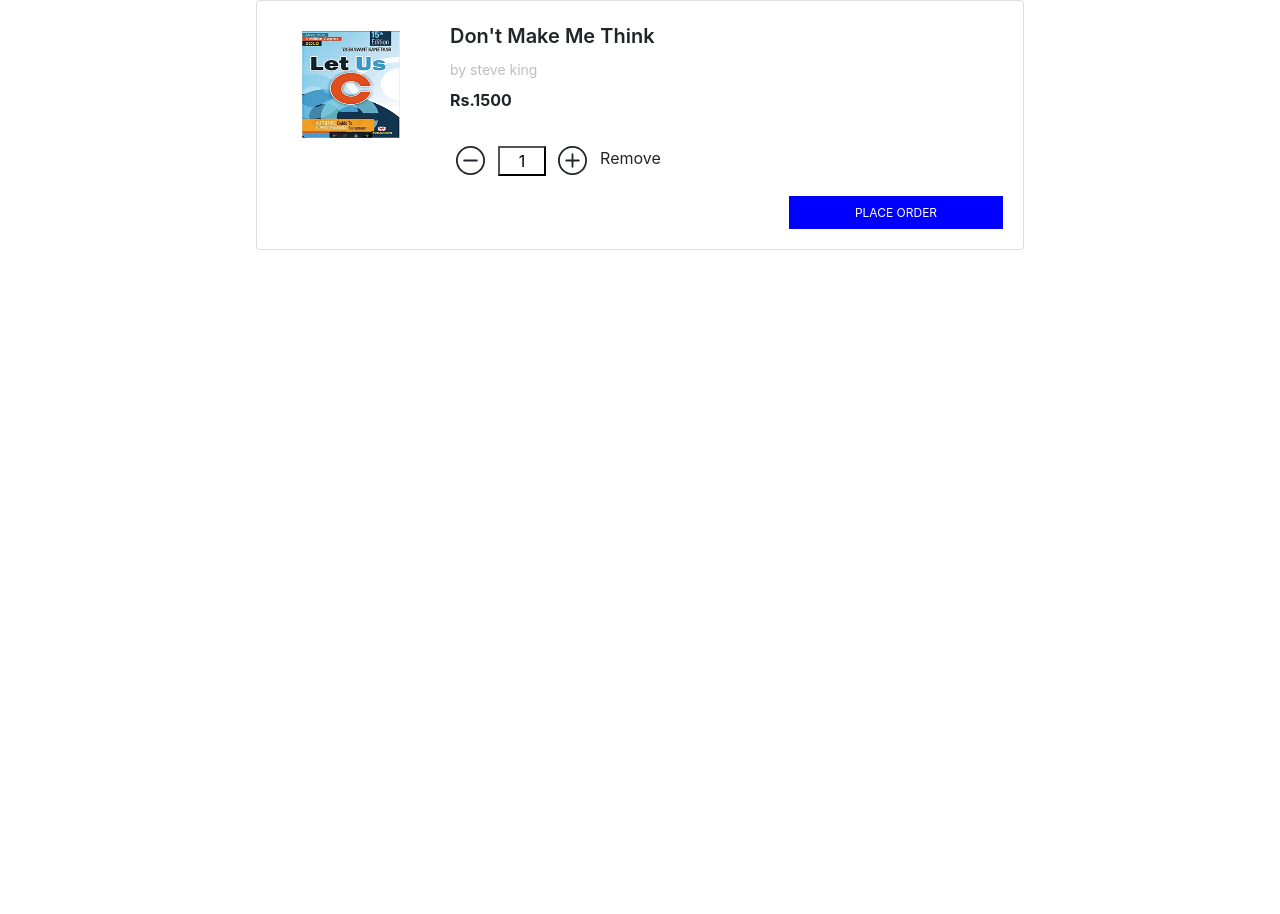
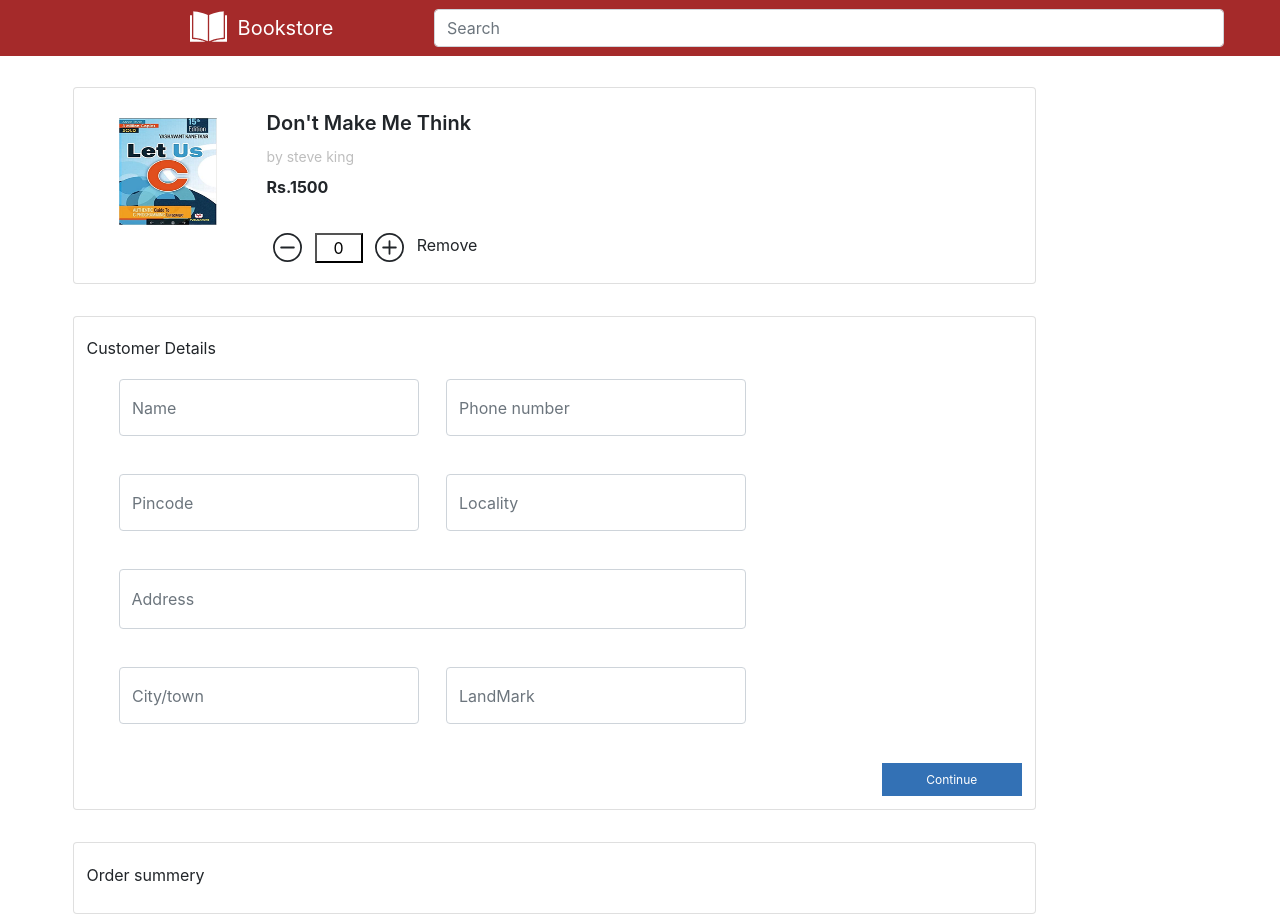
Before and after one commit to vidyadhar1997/BookStoreProject, a React app: page /cartbooks in a window 1280 px wide. Both pictures are taken after a click on the button "PLACE ORDER". Before the commit the page ends 800 px from the top, so only its background shows below. Built offline with nearby package versions, Linux system fonts and the light colour scheme; the HTML template or start-up script is replaced by a standard one.

Commit message:
[vidyadhar hudge]Add:card for order summary and card details

```diff
--- a/src/component/CartBooks/CartBooks.jsx
+++ b/src/component/CartBooks/CartBooks.jsx
@@ -1,17 +1,25 @@
 import React from 'react'
-import { Card, Col } from 'react-bootstrap'
+import { Card, Col, Form } from 'react-bootstrap'
 import 'bootstrap/dist/css/bootstrap.css';
 import "../CartBooks/CartBooks.scss"
 import AppBar from '../AppBar/AppBar';
 import letUsCs from '../../assets/letUsC.jpg';
 export default function CartBooks() {
+
+    const [count, setCount] = React.useState(0);
+    const [card, setCard] = React.useState(false)
+
+    const PlaceOrderDetails = () => {
+        setCard(!card)
+    }
+
     return (
         <div className="CartBookContainer">
 
-            {/* <AppBar/> */}
+            <AppBar />
 
-            {/* <Col> */}
-            <Card className="cardsss">
+            <Col className="Columnsssssssss">
+                <Card className="cardsssssssssss">
 
                     <div className="cardContainerss">
 
@@ -25,26 +33,55 @@ export default function CartBooks() {
                             <div className="rupeess">Rs.1500 </div>
 
                             <div className="Signsss">
-                    <svg xmlns="http://www.w3.org/2000/svg" width="29" height="29" fill="currentColor" class="bi bi-dash-circle" viewBox="0 0 16 16">
+                                <svg xmlns="http://www.w3.org/2000/svg" width="29" height="29" fill="currentColor" class="bi bi-dash-circle" viewBox="0 0 16 16" onClick={() => setCount(count - 1)}>
                                     <path d="M8 15A7 7 0 1 1 8 1a7 7 0 0 1 0 14zm0 1A8 8 0 1 0 8 0a8 8 0 0 0 0 16z" />
                                     <path d="M4 8a.5.5 0 0 1 .5-.5h7a.5.5 0 0 1 0 1h-7A.5.5 0 0 1 4 8z" />
                                 </svg>
-                        <button type="button" className="buttonsss">1</button>
-                        <svg xmlns="http://www.w3.org/2000/svg" width="29" height="29" fill="currentColor" class="bi bi-plus-circle" viewBox="0 0 16 16">
+                                <button type="button" className="buttonsss">{count}</button>
+                                <svg xmlns="http://www.w3.org/2000/svg" width="29" height="29" fill="currentColor" class="bi bi-plus-circle" viewBox="0 0 16 16" onClick={() => setCount(count + 1)}>
                                     <path d="M8 15A7 7 0 1 1 8 1a7 7 0 0 1 0 14zm0 1A8 8 0 1 0 8 0a8 8 0 0 0 0 16z" />
                                     <path d="M8 4a.5.5 0 0 1 .5.5v3h3a.5.5 0 0 1 0 1h-3v3a.5.5 0 0 1-1 0v-3h-3a.5.5 0 0 1 0-1h3v-3A.5.5 0 0 1 8 4z" />
                                 </svg>
                         Remove
                     </div>
                         </div>
-
                     </div>
                     <div className="addedToBagss">
-                    <button type="button" className="addedsToBag">PLACE ORDER</button>
+                        {
+                            !card ? <button type="button" className="addedsToBag" onClick={PlaceOrderDetails}>PLACE ORDER</button> : undefined}
+                    </div>
+                </Card>
+
+                {!card ? <Card className="CardDetails">
+                    Customer Details
+            </Card> : <Card className="CardDetailss">
+
+                        Customer Details
+                            <div className="NamePhoneField">
+                            <Form.Control variant="outlined"  type="Name" className="inputField"  placeholder="Name"/>
+                            <Form.Control variant="outlined"  type="Phone number" className="inputField"  placeholder="Phone number"/>
+                            </div>
+                            <div className="NamePhoneField">
+                            <Form.Control variant="outlined"  type="Pincode" className="inputField"  placeholder="Pincode"/>
+                            <Form.Control variant="outlined"  type="Locality" className="inputField"  placeholder="Locality"/>
+                            </div>
+                            <div className="NamePhoneField">
+                            <Form.Control variant="outlined"  type="Address" className="inputFieldAddress" width="80%"  placeholder="Address"/>
+                            </div>
+                            <div className="NamePhoneField">
+                            <Form.Control variant="outlined"  type="City/town" className="inputField"  placeholder="City/town"/>
+                            <Form.Control variant="outlined"  type="LandMark" className="inputField"  placeholder="LandMark"/>
+                        </div>
+                        <div className="ContinueButtons">
+                        <button type="button" className="ContinueButton">Continue</button>
                         </div>
 
+                    </Card>}
+
+                <Card className="CardDetails">
+                    Order summery
             </Card>
-            {/* </Col> */}
+            </Col>
         </div>
 
     )
--- a/src/component/CartBooks/CartBooks.scss
+++ b/src/component/CartBooks/CartBooks.scss
@@ -1,9 +1,19 @@
-.cardsss {
-    width:60%;
-    height:auto;
-    margin-left: 20%;
+.cardsssssssssss{
+    // width:60%;
+    // height:auto;
+    // margin-left: 20%;
+    // padding: 20px;
+
+    width: 150%;
+    height: auto;
+    // margin-left: 20%;
     padding: 20px;
+    margin-top: 87px;
 }
+.Columnsssssssss{
+    margin-left: -43%;
+}
+
 
 .imgages{
     width: 98px;
@@ -64,3 +74,44 @@ background-color: white;
     width: 54%;
     padding-top: 34px;
 }
+.CardDetails{
+    width: 150%;
+    height: 80%;
+    margin-top: 5%;
+    display: flex;
+    padding: 2%;
+    padding-top: 3%;
+}
+.CardDetailss{
+    width: 150%;
+    height: auto;
+    margin-top: 5%;
+    display: flex;
+    padding: 2%;
+    padding-top: 3%;
+}
+.NamePhoneField{
+display: flex;
+flex-direction: row;
+justify-content: space-around;
+width: 74%;
+padding: 19px;
+}
+.inputFieldAddress{
+    height: 60px;
+    width: 96%;
+}
+.ContinueButton{
+    width: 140px;
+    background-color:#3371B5;
+    border: none;
+    height: 33px;
+    font-size: 12px;
+    color: white;
+    margin-top: 20px;
+}
+.ContinueButtons{
+    display: flex;
+    flex-direction: row;
+    justify-content: flex-end;
+}
--- a/src/component/Dashbord/DisplayBook.jsx
+++ b/src/component/Dashbord/DisplayBook.jsx
@@ -8,10 +8,12 @@ import BookInformation from '../BookInformation/BookInformation';
 const bookImageData = require('../../assets/bookImage.json')
 
 export default function DisplayBook(props) {
+
     const [bookID,setid] =  React.useState('')
     const addToBag = (note) => {
         console.log("dhiraj")
         const productId=note._id
+
         addToCart(productId).then((responce) => {
             console.log("responce data==>", responce);
             setid(note._id)
@@ -45,11 +47,14 @@ export default function DisplayBook(props) {
                                        <div className="BookDescription"><BookInformation description={note}/></div>
                                         <div className="Author">{note.author}</div>
                                         <div className="rupees">Rs. {note.price} </div>
+
                                         <div className="Buttonss">
                                             {console.log("note w",note._id,"bookID",bookID)}
                                             {(note._id === bookID) ?<button type="button" className="addedToBag">ADDED TO BAG</button>:<button type="button" className="bagButton" onClick={()=>addToBag(note)}>ADD TO BAG</button>}
                                             {(note._id != bookID)?<button type="button" className="wishlistButton">WISHLIST</button>:undefined}
                                         </div>
+
+
                                     </div>
                                 </div>
 
```
Also changed, not shown: src/component/OrderSummary/OrderSummary.jsx (added, +7 -0 lines), src/component/OrderSummary/OrderSummary.scss (added). Lines whose indentation alone changed are shown as unchanged.
